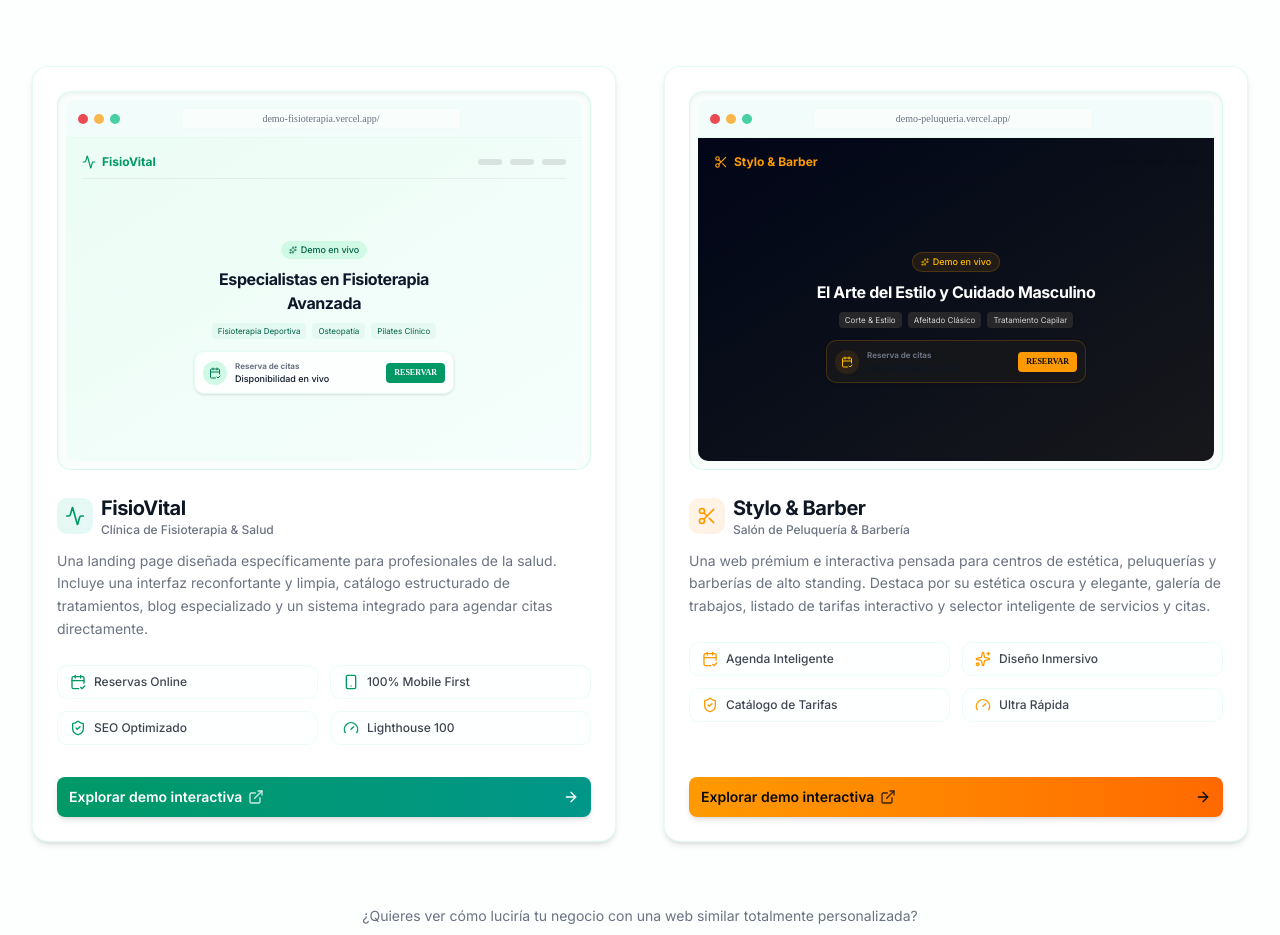
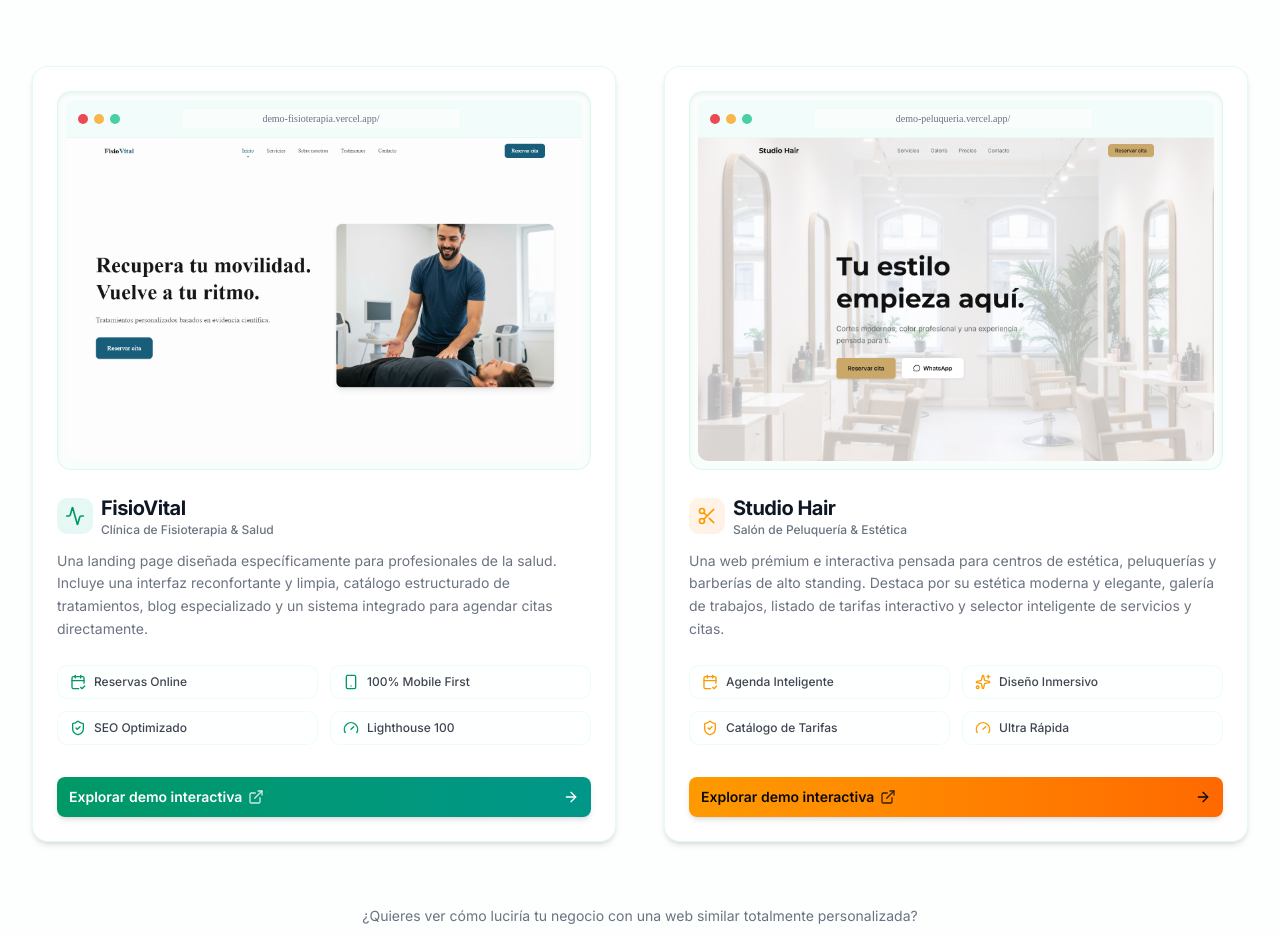
Before and after one commit to zovvostudio-ai/Zovvostudio, a Next.js app: page / in a window 1280 px wide. Shown: the part 3300-4235 px from the top of the page. Built offline with nearby package versions, Linux system fonts and the light colour scheme.

Commit message:
feat: integrar capturas reales de las webs y cambiar marca a Studio Hair

```diff
--- a/components/sections/examples.tsx
+++ b/components/sections/examples.tsx
@@ -44,9 +44,9 @@ const projects = [
   },
   {
     id: "peluqueria",
-    title: "Stylo & Barber",
-    subtitle: "Salón de Peluquería & Barbería",
-    description: "Una web prémium e interactiva pensada para centros de estética, peluquerías y barberías de alto standing. Destaca por su estética oscura y elegante, galería de trabajos, listado de tarifas interactivo y selector inteligente de servicios y citas.",
+    title: "Studio Hair",
+    subtitle: "Salón de Peluquería & Estética",
+    description: "Una web prémium e interactiva pensada para centros de estética, peluquerías y barberías de alto standing. Destaca por su estética moderna y elegante, galería de trabajos, listado de tarifas interactivo y selector inteligente de servicios y citas.",
     link: "https://demo-peluqueria.vercel.app/",
     colorTheme: "amber",
     icon: Scissors,
@@ -57,14 +57,14 @@ const projects = [
       { name: "Ultra Rápida", icon: Gauge }
     ],
     mockup: {
-      brand: "Stylo & Barber",
-      tagline: "El Arte del Estilo y Cuidado Masculino",
+      brand: "Studio Hair",
+      tagline: "El Arte del Estilo y Cuidado Personal",
       logoColor: "text-amber-500 dark:text-amber-400",
       bgGradient: "from-slate-950/90 to-zinc-900/90 dark:from-slate-950 dark:to-zinc-950",
       cardBg: "bg-zinc-900/80 border border-amber-500/20",
       buttonColor: "bg-amber-500 hover:bg-amber-600 text-zinc-950",
       highlightText: "text-amber-400",
-      services: ["Corte & Estilo", "Afeitado Clásico", "Tratamiento Capilar"]
+      services: ["Corte & Estilo", "Coloración", "Tratamiento de Brillo"]
     }
   }
 ]
@@ -142,90 +142,13 @@ export function Examples() {
                     <div className="w-12" />
                   </div>
 
-                  {/* Cuerpo del Navegador (Vista simulada de la Web) */}
-                  <div className={cn(
-                    "relative aspect-[16/10] w-full overflow-hidden rounded-b-lg flex flex-col p-4 select-none",
-                    project.id === "fisioterapia"
-                      ? "bg-gradient-to-br from-emerald-50 to-teal-50/50 dark:from-emerald-950/15 dark:to-teal-950/10 text-slate-800 dark:text-slate-200"
-                      : "bg-gradient-to-br from-slate-950 to-zinc-900 text-slate-200"
-                  )}>
-
-                    {/* Mini Header del Sitio */}
-                    <div className="flex justify-between items-center border-b border-black/5 dark:border-white/5 pb-2 mb-3">
-                      <span className={cn("text-xs font-bold flex items-center gap-1.5", project.mockup.logoColor)}>
-                        <project.icon className="h-3.5 w-3.5" />
-                        {project.mockup.brand}
-                      </span>
-                      <div className="flex gap-2">
-                        <span className="h-1.5 w-6 rounded bg-black/10 dark:bg-white/10" />
-                        <span className="h-1.5 w-6 rounded bg-black/10 dark:bg-white/10" />
-                        <span className="h-1.5 w-6 rounded bg-black/10 dark:bg-white/10" />
-                      </div>
-                    </div>
-
-                    {/* Contenido Simulado */}
-                    <div className="flex-1 flex flex-col justify-center items-center text-center px-4">
-
-                      {/* Distintivo de Cita */}
-                      <span className={cn(
-                        "inline-flex items-center gap-1 text-[9px] px-2 py-0.5 rounded-full font-medium mb-2",
-                        project.id === "fisioterapia"
-                          ? "bg-emerald-100 text-emerald-800 dark:bg-emerald-950 dark:text-emerald-300"
-                          : "bg-amber-500/10 text-amber-400 border border-amber-500/20"
-                      )}>
-                        <Sparkles className="h-2 w-2" />
-                        Demo en vivo
-                      </span>
-
-                      {/* Título Principal */}
-                      <h4 className={cn(
-                        "text-sm sm:text-base font-bold tracking-tight mb-2 max-w-[280px]",
-                        project.id === "fisioterapia" ? "text-slate-900 dark:text-white" : "text-white"
-                      )}>
-                        {project.mockup.tagline}
-                      </h4>
-
-                      {/* Servicios o características representativos */}
-                      <div className="flex flex-wrap justify-center gap-1.5 mb-3 max-w-[280px]">
-                        {project.mockup.services.map((service) => (
-                          <span
-                            key={service}
-                            className={cn(
-                              "text-[8px] px-1.5 py-0.5 rounded transition-colors",
-                              project.id === "fisioterapia"
-                                ? "bg-emerald-500/5 text-emerald-800 dark:text-emerald-300 dark:bg-emerald-500/10"
-                                : "bg-zinc-800 text-zinc-300"
-                            )}
-                          >
-                            {service}
-                          </span>
-                        ))}
-                      </div>
-
-                      {/* Mini Widget o Tarjeta interactiva interna */}
-                      <div className={cn(
-                        "w-full max-w-[260px] p-2 rounded-lg text-left shadow-sm flex items-center justify-between",
-                        project.mockup.cardBg
-                      )}>
-                        <div className="flex items-center gap-2">
-                          <div className={cn(
-                            "h-6 w-6 rounded-full flex items-center justify-center",
-                            project.id === "fisioterapia"
-                              ? "bg-emerald-100 text-emerald-700 dark:bg-emerald-950 dark:text-emerald-300"
-                              : "bg-amber-500/10 text-amber-400"
-                          )}>
-                            <CalendarCheck2 className="h-3 w-3" />
-                          </div>
-                          <div>
-                            <p className="text-[8px] font-bold text-muted-foreground dark:text-zinc-400">Reserva de citas</p>
-                            <p className="text-[9px] font-medium text-foreground dark:text-zinc-200">Disponibilidad en vivo</p>
-                          </div>
-                        </div>
-                        <span className={cn("text-[8px] px-2 py-1 rounded font-semibold font-mono", project.mockup.buttonColor)}>
-                          RESERVAR
-                        </span>
-                      </div>
-                    </div>
+                  {/* Cuerpo del Navegador (Captura Real de la Web) */}
+                  <div className="relative aspect-[16/10] w-full overflow-hidden rounded-b-lg bg-muted select-none">
+                    <img
+                      src={project.id === "fisioterapia" ? "/images/fisioterapia-demo.png" : "/images/peluqueria-demo.png"}
+                      alt={`Captura de pantalla de ${project.title}`}
+                      className="w-full h-full object-cover object-top transition-transform duration-500 group-hover:scale-[1.03]"
+                    />
                   </div>
                 </div>
 
```
Also changed, not shown: public/images/fisioterapia-demo.png (added), public/images/peluqueria-demo.png (added).
